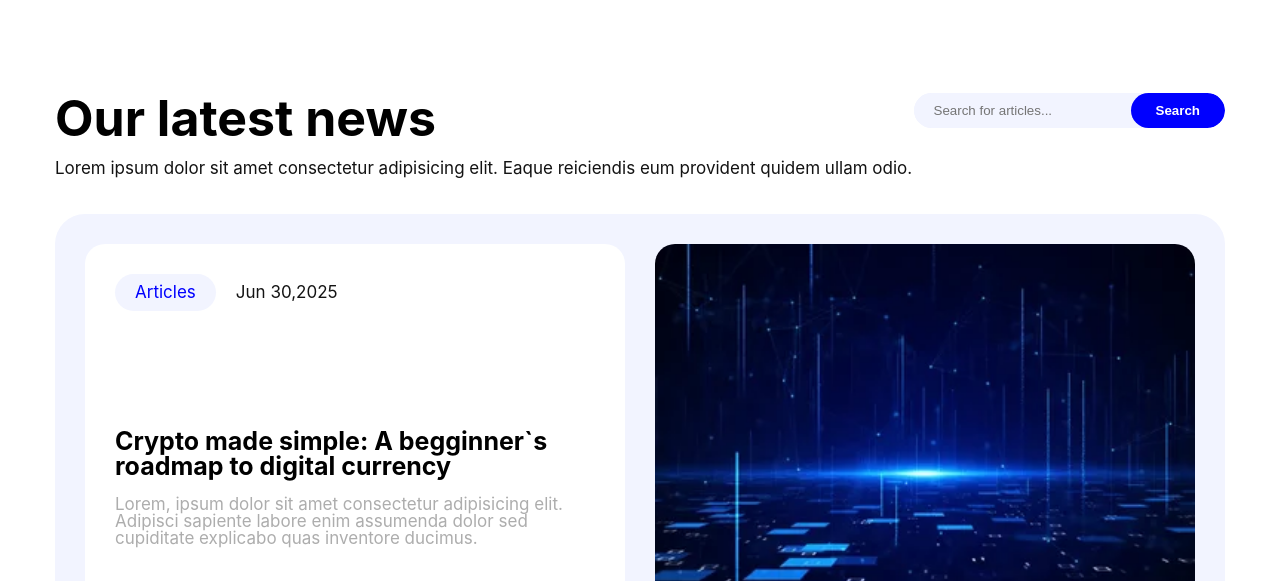
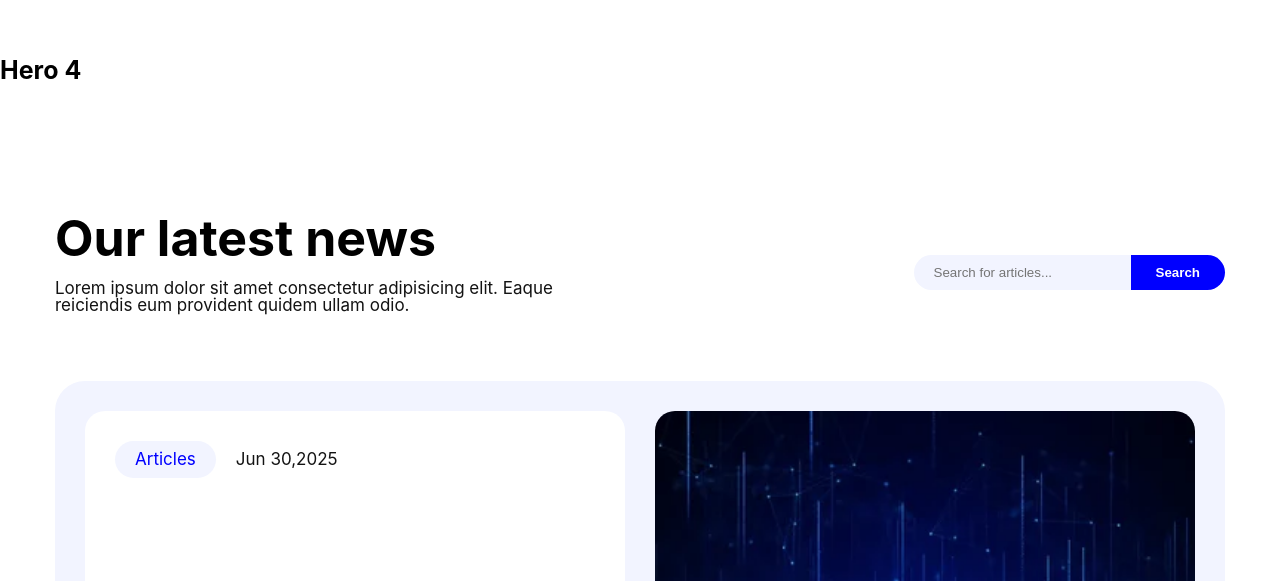
Before and after one commit to antoni-nikolov/r1zn-material, an Angular app: page /heroes in a window 1280 px wide. Shown: the part 2467-3048 px from the top of the page. Built offline with nearby package versions, Linux system fonts and the light colour scheme.

Commit message:
Redesign

```diff
--- a/src/app/heroes/+heroes/heroes.html
+++ b/src/app/heroes/+heroes/heroes.html
@@ -2,5 +2,7 @@
 <app-hero-1></app-hero-1>
 <h4>Hero 2</h4>
 <app-hero-2></app-hero-2>
+<h4>Hero 3</h4>
 <app-hero-3></app-hero-3>
+<h4>Hero 4</h4>
 <app-hero-4></app-hero-4>
--- a/src/app/heroes/hero-4/hero-4.html
+++ b/src/app/heroes/hero-4/hero-4.html
@@ -1,19 +1,19 @@
 <div class="container-full">
   <div class="container-inside">
-    <div class="content-top rzn-flex jc-sb">
+    <div class="rzn-grid rzn-col-2 gap-10 title-2">
+
         <div>
             <h2>Our latest news</h2>
-        <p>
-          Lorem ipsum dolor sit amet consectetur adipisicing elit. Eaque reiciendis eum provident
-          quidem ullam odio.
-        </p>
+            <p>Lorem ipsum dolor sit amet consectetur adipisicing elit. Eaque reiciendis eum provident quidem ullam odio.</p>
         </div>
-      <div>
-        <form class="search-form rzn-flex">
+
+        <div class="t-2-wrapp">
+            <form>
                 <input type="email" placeholder="Search for articles..." />
                 <button type="submit">Search</button>
             </form>
         </div>
+
     </div>
     <div class="sero-card rzn-grid gap-30 rzn-col-2">
         <div class="sero-card-left rzn-flex jc-sb">
--- a/src/app/heroes/hero-4/hero-4.scss
+++ b/src/app/heroes/hero-4/hero-4.scss
@@ -1,3 +1,32 @@
+.title-2 {
+
+    padding: 50px 0;
+    align-items: center;
+
+    .t-2-wrapp {
+        /* ще работи само ако .title-2 е display: grid  или елемента има rzn-grig класс*/
+        justify-items: end;
+    }
+
+    input[type='email'] {
+        padding: 10px 20px;
+        border: none;
+        border-radius: 50px 0 0 50px;
+        background-color: #f2f4ff;
+    }
+
+    button {
+        padding: 10px 25px;
+        border: none;
+        background-color: blue;
+        color: #fff;
+        font-weight: bold;
+        cursor: pointer;
+        border-radius: 0 50px 50px 0;
+        transition: background-color 0.3s;
+    }
+}
+
 .search-form {
   border-radius: 50px;
   overflow: hidden;
```
Lines whose indentation alone changed are shown as unchanged.
